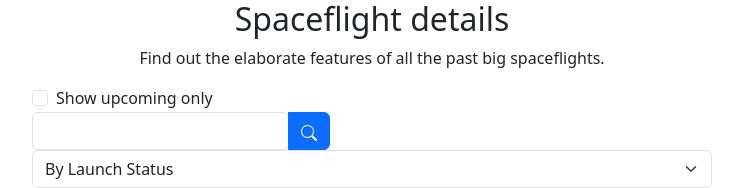
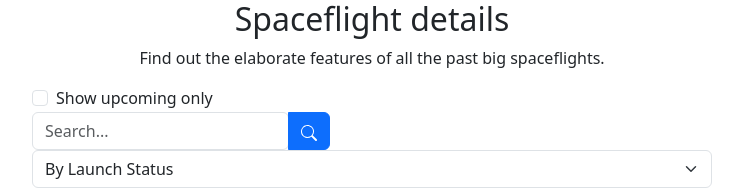
Before and after one commit to HabibMollah/technext-ltd-task, a React (Vite) app: page / in a window 1280 px wide. Shown: the top 188 px of the page, without its empty margins (268-1011 px from the left). Built offline with nearby package versions, Linux system fonts and the light colour scheme.

Commit message:
add placeholder

```diff
--- a/src/components/form/Search.tsx
+++ b/src/components/form/Search.tsx
@@ -2,7 +2,12 @@ export default function Search() {
   return (
     <div className="input-group">
       <div className="form-outline">
-        <input className="form-control" type="text" id="search" />
+        <input
+          className="form-control"
+          type="text"
+          id="search"
+          placeholder="Search..."
+        />
         <label className="visually-hidden form-label" htmlFor="search">
           Search
         </label>
```
